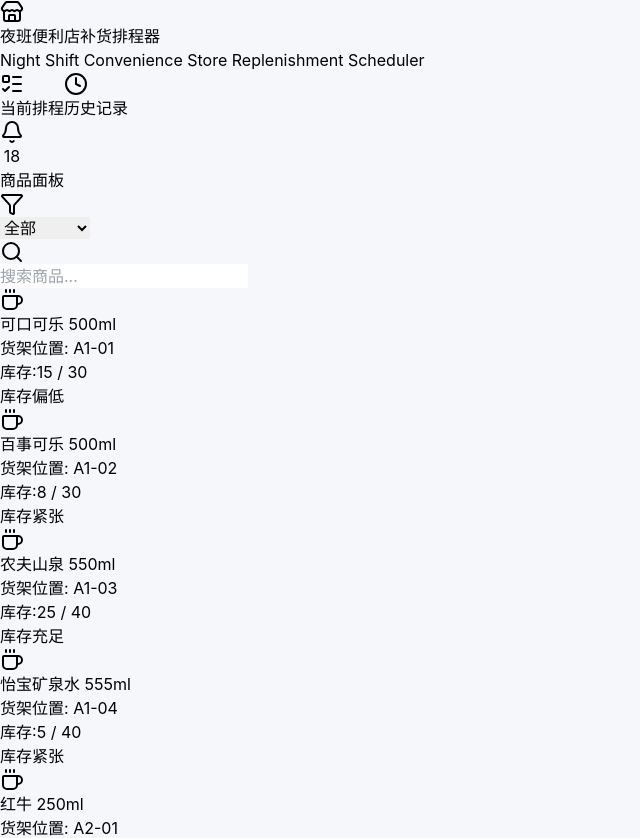
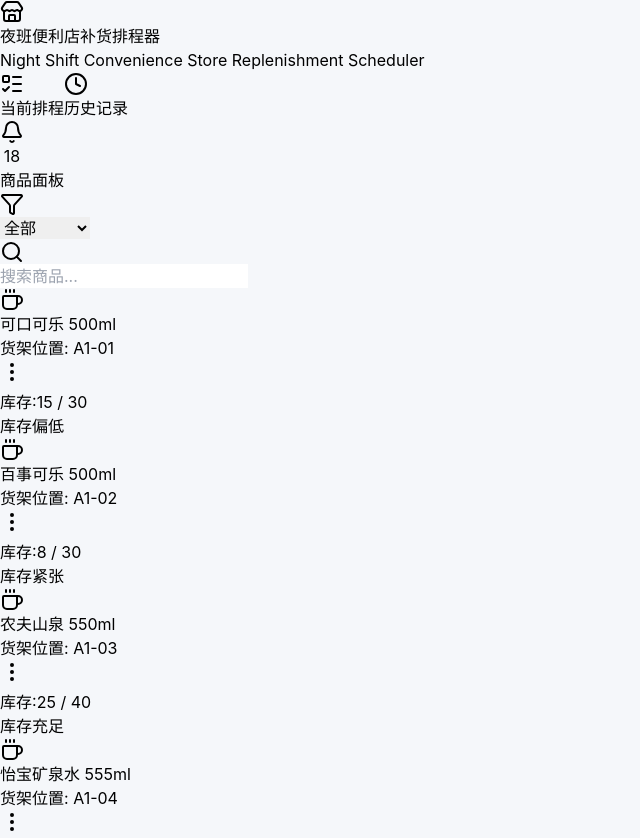
Before and after one commit to StarkXiao/xcf-183, a React (Vite) app: page / in a window 1280 px wide. Shown: the top 838 px of the page, without its empty margins (0-640 px from the left). Built offline with nearby package versions, Linux system fonts and the light colour scheme.

Commit message:
.3001042752771291:a71c11e9b12a90e7cc86e4c1e9749c00_6a2e45f621d8d147959f3085.6a2e45f721d8d147959f3087.6a2e45f7a1ccd46e686bb9fd:Trae CN.T(2026/6/14 14:11:03)

```diff
--- a/src/App.tsx
+++ b/src/App.tsx
@@ -64,7 +64,7 @@
     return displayProducts.filter((product) => {
       const matchesSearch = product.name.toLowerCase().includes(searchTerm.toLowerCase());
       if (selectedCategory === 'all') return matchesSearch;
-      if (selectedCategory === 'expiring') return matchesSearch && isExpiringProduct(product);
+      if (selectedCategory === 'expiring') return matchesSearch && (isExpiringProduct(product) || product.category === 'expiring');
       return matchesSearch && product.category === selectedCategory;
     });
   }, [displayProducts, selectedCategory, searchTerm]);
@@ -231,6 +231,55 @@
     }
   };
 
+  const handleQuickRestock = (productId: string) => {
+    if (isHistoryMode) return;
+    const product = products.find(p => p.id === productId);
+    if (!product) return;
+    const amount = product.maxStock - product.stock;
+    if (amount <= 0) return;
+    handleStockUpdate(productId, amount);
+  };
+
+  const handleMarkOutOfStock = (productId: string) => {
+    if (isHistoryMode) return;
+    setProducts(prev => prev.map(product =>
+      product.id === productId
+        ? { ...product, outOfStockRegistered: true }
+        : product
+    ));
+
+    const product = products.find(p => p.id === productId);
+    if (product && !product.outOfStockRegistered) {
+      const now = getCurrentTime();
+      const newReminder: Reminder = {
+        id: `oos-${productId}-${Date.now()}`,
+        productId,
+        productName: product.name,
+        message: `已标记缺货登记，当前库存: ${product.stock}`,
+        time: now,
+        type: 'low_stock',
+      };
+      setReminders(prev => [...prev, newReminder]);
+    }
+
+    if (selectedProduct?.id === productId) {
+      setSelectedProduct({ ...selectedProduct, outOfStockRegistered: true });
+    }
+  };
+
+  const handleMoveToExpiring = (productId: string) => {
+    if (isHistoryMode) return;
+    setProducts(prev => prev.map(product =>
+      product.id === productId && product.category !== 'expiring'
+        ? { ...product, category: 'expiring' as const }
+        : product
+    ));
+
+    if (selectedProduct?.id === productId && selectedProduct.category !== 'expiring') {
+      setSelectedProduct({ ...selectedProduct, category: 'expiring' });
+    }
+  };
+
   const handleBackToCurrent = () => {
     setSelectedHistoryDate(null);
   };
@@ -319,6 +368,9 @@
                   searchTerm={searchTerm}
                   onCategoryChange={setSelectedCategory}
                   onSearchChange={setSearchTerm}
+                  onQuickRestock={handleQuickRestock}
+                  onMarkOutOfStock={handleMarkOutOfStock}
+                  onMoveToExpiring={handleMoveToExpiring}
                 />
               </div>
               <div className="lg:col-span-5">
@@ -351,6 +403,9 @@
                   searchTerm={searchTerm}
                   onCategoryChange={setSelectedCategory}
                   onSearchChange={setSearchTerm}
+                  onQuickRestock={handleQuickRestock}
+                  onMarkOutOfStock={handleMarkOutOfStock}
+                  onMoveToExpiring={handleMoveToExpiring}
                 />
               </div>
 
--- a/src/components/ProductPanel.tsx
+++ b/src/components/ProductPanel.tsx
@@ -1,4 +1,5 @@
-import { Coffee, Cookie, Clock, Search, Filter, AlertTriangle, AlertCircle, Bell } from 'lucide-react';
+import { useState, useRef, useEffect } from 'react';
+import { Coffee, Cookie, Clock, Search, Filter, AlertTriangle, AlertCircle, Bell, MoreVertical, PackagePlus, ClipboardList, ArrowRightCircle } from 'lucide-react';
 import type { Product } from '../types';
 import { getExpiryWarningLevel, getExpiryWarningConfig, getDaysUntilExpiry } from '../utils/expiryUtils';
 
@@ -10,6 +11,9 @@
   searchTerm: string;
   onCategoryChange: (category: string) => void;
   onSearchChange: (term: string) => void;
+  onQuickRestock?: (productId: string) => void;
+  onMarkOutOfStock?: (productId: string) => void;
+  onMoveToExpiring?: (productId: string) => void;
 }
 
 const categoryConfig = {
@@ -32,13 +36,36 @@
   searchTerm,
   onCategoryChange,
   onSearchChange,
+  onQuickRestock,
+  onMarkOutOfStock,
+  onMoveToExpiring,
 }: ProductPanelProps) {
+  const [openMenuProductId, setOpenMenuProductId] = useState<string | null>(null);
+  const menuRef = useRef<HTMLDivElement>(null);
+
+  useEffect(() => {
+    const handleClickOutside = (e: MouseEvent) => {
+      if (menuRef.current && !menuRef.current.contains(e.target as Node)) {
+        setOpenMenuProductId(null);
+      }
+    };
+    if (openMenuProductId) {
+      document.addEventListener('mousedown', handleClickOutside);
+    }
+    return () => document.removeEventListener('mousedown', handleClickOutside);
+  }, [openMenuProductId]);
 
   const getStockStatus = (stock: number, maxStock: number) => {
     const percentage = (stock / maxStock) * 100;
     if (percentage < 30) return { color: 'bg-red-500', status: '库存紧张' };
     if (percentage < 60) return { color: 'bg-yellow-500', status: '库存偏低' };
     return { color: 'bg-green-500', status: '库存充足' };
+  };
+
+  const handleMenuAction = (action: (productId: string) => void, productId: string, e: React.MouseEvent) => {
+    e.stopPropagation();
+    action(productId);
+    setOpenMenuProductId(null);
   };
 
   return (
@@ -79,6 +106,7 @@
           const expiryConfig = expiryLevel ? getExpiryWarningConfig(expiryLevel) : null;
           const daysLeft = product.expirationDate ? getDaysUntilExpiry(product.expirationDate) : null;
           const ExpiryIcon = expiryLevel ? expiryLevelIcons[expiryLevel] : null;
+          const isMenuOpen = openMenuProductId === product.id;
 
           return (
             <div
@@ -89,6 +117,8 @@
                   ? 'ring-2 ring-blue-500 border-blue-500 bg-blue-50 shadow-md'
                   : expiryConfig
                   ? `${expiryConfig.border} ${expiryConfig.bg} hover:border-blue-300`
+                  : product.outOfStockRegistered
+                  ? 'border-purple-300 bg-purple-50 hover:border-blue-300'
                   : 'border-gray-100 hover:border-blue-300'
               }`}
             >
@@ -98,16 +128,70 @@
                     <CategoryIcon className="w-5 h-5" />
                   </div>
                   <div>
+                    <div className="flex items-center gap-2">
                       <h3 className="font-medium text-gray-800 text-sm">{product.name}</h3>
+                      {product.outOfStockRegistered && (
+                        <span className="px-1.5 py-0.5 bg-purple-100 text-purple-700 text-xs rounded-full flex items-center gap-1">
+                          <ClipboardList className="w-3 h-3" />
+                          缺货登记
+                        </span>
+                      )}
+                    </div>
                     <p className="text-xs text-gray-500 mt-0.5">货架位置: {product.shelfLocation}</p>
                   </div>
                 </div>
+                <div className="flex items-center gap-1.5">
                   {expiryConfig && ExpiryIcon && (
                     <span className={`px-2 py-1 ${expiryConfig.badgeBg} ${expiryConfig.badgeText} text-xs rounded-full flex items-center gap-1`}>
                       <ExpiryIcon className="w-3 h-3" />
                       {daysLeft !== null && daysLeft > 0 ? `${daysLeft}天后过期` : daysLeft === 0 ? '今日过期' : '已过期'}
                     </span>
                   )}
+                  <div className="relative" ref={isMenuOpen ? menuRef : null}>
+                    <button
+                      onClick={(e) => {
+                        e.stopPropagation();
+                        setOpenMenuProductId(isMenuOpen ? null : product.id);
+                      }}
+                      className={`p-1 rounded-lg transition-colors ${
+                        isMenuOpen ? 'bg-gray-200 text-gray-700' : 'text-gray-400 hover:text-gray-600 hover:bg-gray-100'
+                      }`}
+                    >
+                      <MoreVertical className="w-4 h-4" />
+                    </button>
+                    {isMenuOpen && (
+                      <div className="absolute right-0 top-8 z-20 w-48 bg-white rounded-lg shadow-lg border border-gray-200 py-1 overflow-hidden">
+                        <button
+                          onClick={(e) => onQuickRestock && handleMenuAction(onQuickRestock, product.id, e)}
+                          className="w-full flex items-center gap-2.5 px-4 py-2.5 text-sm text-gray-700 hover:bg-blue-50 hover:text-blue-700 transition-colors"
+                        >
+                          <PackagePlus className="w-4 h-4 text-blue-500" />
+                          一键补货
+                        </button>
+                        <button
+                          onClick={(e) => onMarkOutOfStock && handleMenuAction(onMarkOutOfStock, product.id, e)}
+                          className="w-full flex items-center gap-2.5 px-4 py-2.5 text-sm text-gray-700 hover:bg-purple-50 hover:text-purple-700 transition-colors"
+                        >
+                          <ClipboardList className="w-4 h-4 text-purple-500" />
+                          标记缺货登记
+                        </button>
+                        <div className="border-t border-gray-100 my-1" />
+                        <button
+                          onClick={(e) => onMoveToExpiring && handleMenuAction(onMoveToExpiring, product.id, e)}
+                          disabled={product.category === 'expiring'}
+                          className={`w-full flex items-center gap-2.5 px-4 py-2.5 text-sm transition-colors ${
+                            product.category === 'expiring'
+                              ? 'text-gray-300 cursor-not-allowed'
+                              : 'text-gray-700 hover:bg-orange-50 hover:text-orange-700'
+                          }`}
+                        >
+                          <ArrowRightCircle className="w-4 h-4 text-orange-500" />
+                          移至临期分类
+                        </button>
+                      </div>
+                    )}
+                  </div>
+                </div>
               </div>
               <div className="mt-3 flex items-center justify-between">
                 <div className="flex items-center gap-2">
--- a/src/types/index.ts
+++ b/src/types/index.ts
@@ -9,6 +9,7 @@
   price: number;
   expirationDate?: string;
   shelfLocation: string;
+  outOfStockRegistered?: boolean;
 }
 
 export interface ScheduleItem {
```
Lines whose indentation alone changed are shown as unchanged.
